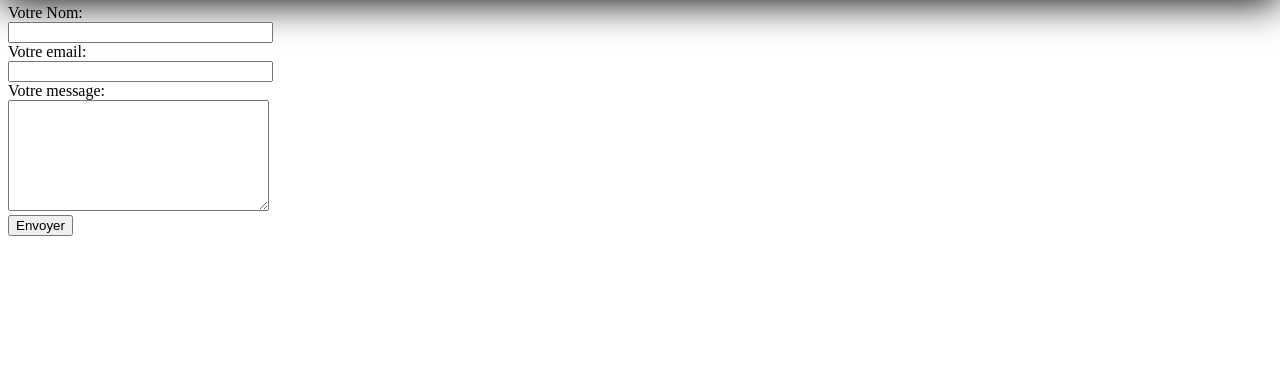
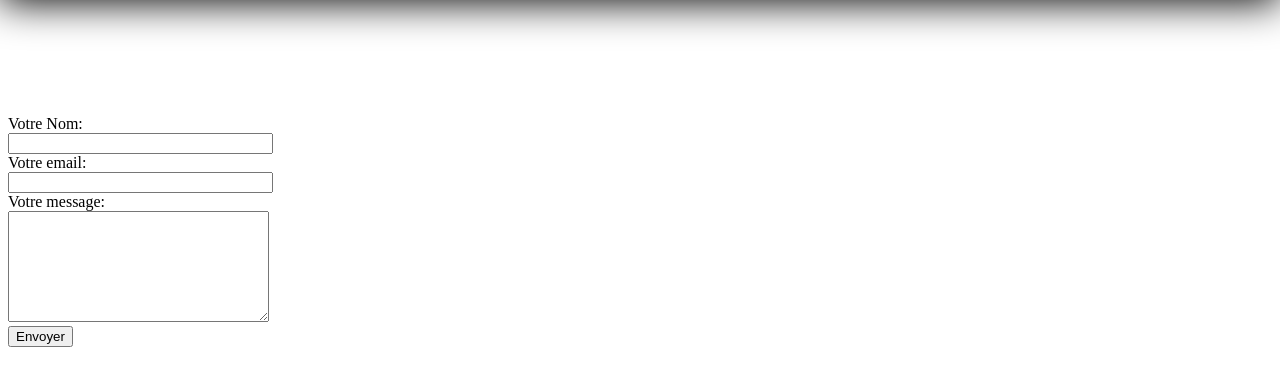
Before and after one commit to cecilegauth/Projet-perso, a plain HTML site: page contact.html in a window 1280 px wide. Shown: the part 103-488 px from the top of the page. Drawn offline with Linux system fonts and the light colour scheme.

Commit message:
Update contact.html

```diff
--- a/contact.html
+++ b/contact.html
@@ -6,6 +6,7 @@
 	<link rel="stylesheet" type="text/css" href="font.css">
 	<link rel="stylesheet" type="text/css" href="style.css">
 	<link rel="stylesheet" type="text/css" href="animation.css">
+	<link rel="stylesheet" type="text/css" href="contact.css">
 </head>
 
 <header>
```
